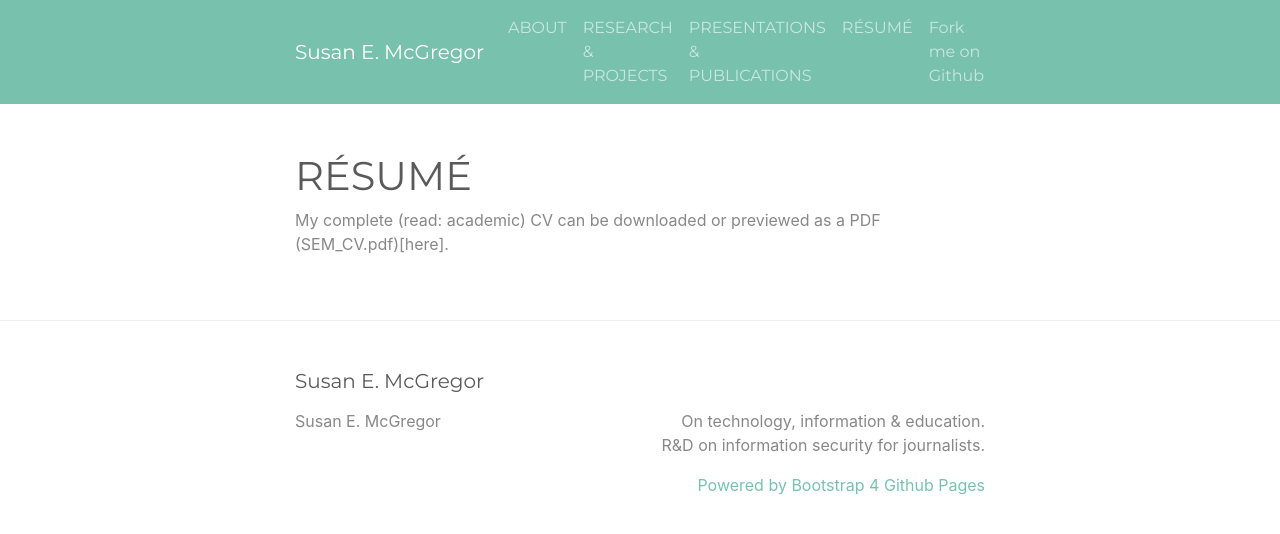
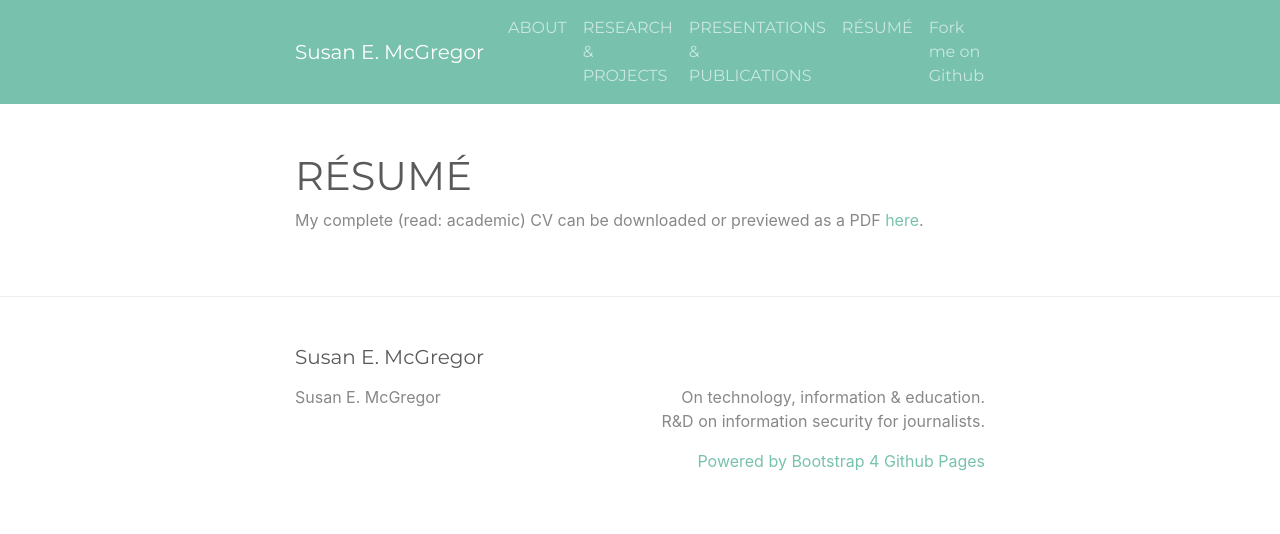
Before and after one commit to susanemcg/susanemcg.github.io, a Jekyll site: the page built from resume.md, in a window 1280 px wide. Shown: the top 534 px of the page. Built offline with Jekyll 4.4.1, drawn with Linux system fonts in a browser that asks for light colours.

Commit message:
Update resume.md

```diff
--- a/resume.md
+++ b/resume.md
@@ -3,4 +3,4 @@ layout: page
 title: RÉSUMÉ
 ---
 
-My complete (read: academic) CV can be downloaded or previewed as a PDF (SEM_CV.pdf)[here].
+My complete (read: academic) CV can be downloaded or previewed as a PDF [here](SEM_CV.pdf).
```
